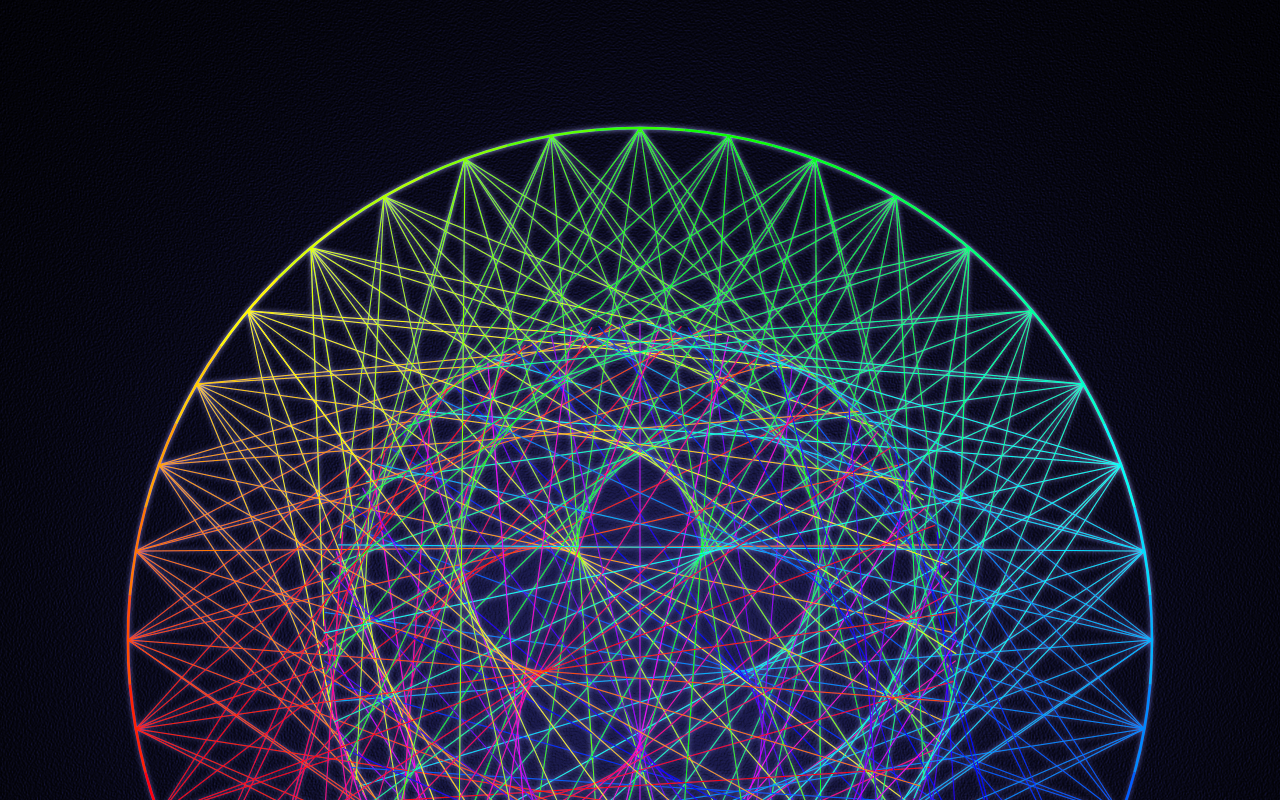
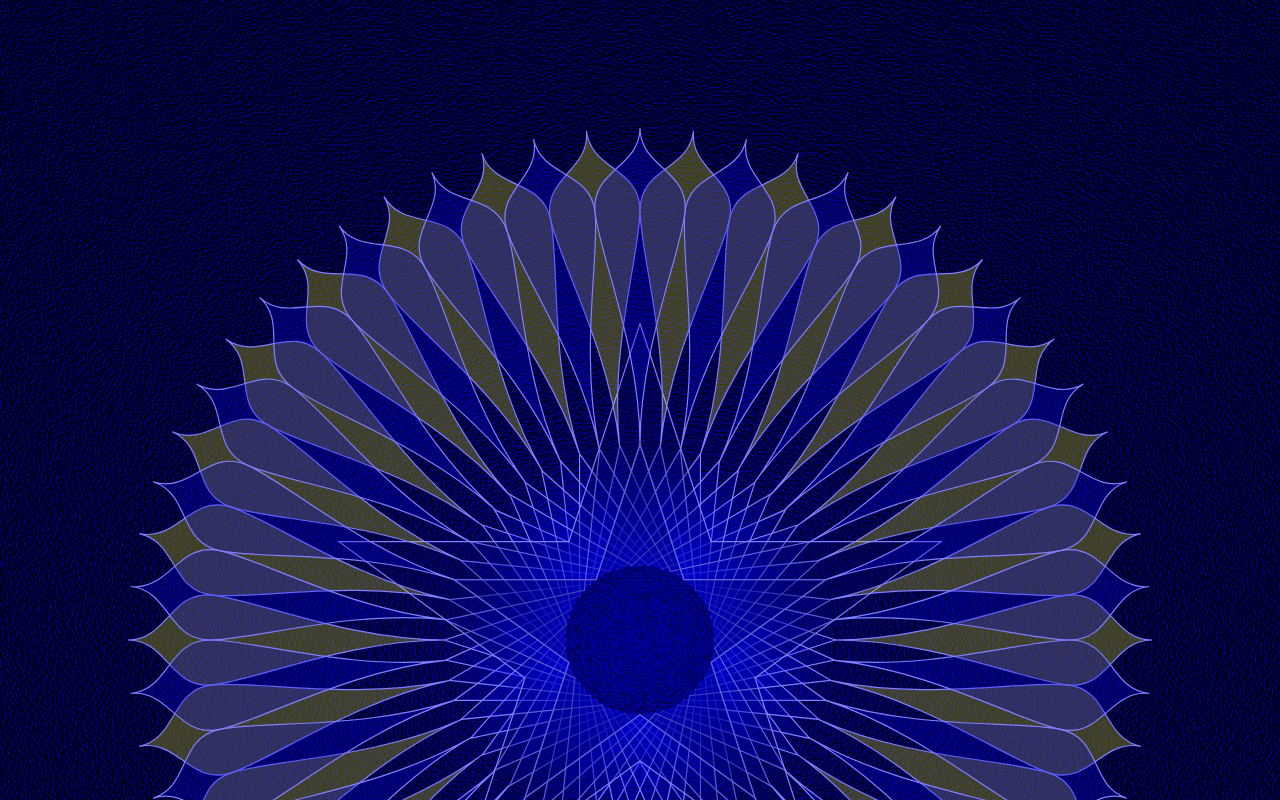
Before and after one commit to dopplerreflect/svg-wallpaper, a React (Vite) app: page / in a window 1280 px wide. Shown: the top 800 px of the page. Built offline with nearby package versions, Linux system fonts and the light colour scheme.

Commit message:
tweek blueprint

```diff
--- a/src/App.tsx
+++ b/src/App.tsx
@@ -1,7 +1,7 @@
 import React from 'react';
 import ReactDOMServer from 'react-dom/server';
 import './App.css';
-import App from './wallpapers/Orbits';
+import App from './wallpapers/Blueprint';
 
 console.log(ReactDOMServer.renderToString(<App />));
 export default App;
--- a/src/wallpapers/Blueprint.tsx
+++ b/src/wallpapers/Blueprint.tsx
@@ -32,15 +32,16 @@ export default function Blueprint() {
         <filter id="blueprintPaper">
           <feTurbulence
             type="fractalNoise"
-            baseFrequency={PHIm1 ** 8}
+            baseFrequency={PHIm1}
             stitchTiles="stitch"
           />
           <feSpecularLighting
-            specularExponent="10"
+            specularConstant={PHI}
+            specularExponent={PHI ** 3}
             lightingColor={`hsl(${240}, 100%, 33%)`}
-            surfaceScale={5}
+            surfaceScale={PHI}
           >
-            <fePointLight x={cx} y={cy} z={cy} />
+            <fePointLight x={cx} y={cy} z={cy / 5} />
           </feSpecularLighting>
         </filter>
         <path
@@ -75,6 +76,7 @@ export default function Blueprint() {
         filter="url(#blueprintPaper)"
       />
       {[...Array(12).keys()].map(k => (
+        <g id={`star-group-${k}`} key={k}>
           <Star
             key={k}
             cx={cx}
@@ -85,8 +87,6 @@ export default function Blueprint() {
             fillOpacity={1 / 6}
             mask="url(#centerCircleMask)"
           />
-      ))}
-      {[...Array(12).keys()].map(k => (
           <Star
             key={k}
             cx={cx}
@@ -96,25 +96,20 @@ export default function Blueprint() {
             fill="none"
             stroke={strokeColor}
           />
+        </g>
       ))}
+      {[gr[2], gr[1]].map(r => (
         <Star
           cx={cx}
           cy={cy}
-        r={gr[1]}
+          r={r}
           rotate={-90}
-        fill={`hsl(${240}, 100%, 00%)`}
+          fill={`hsl(${240}, 100%, 20%)`}
           fillOpacity={0.25}
           stroke={strokeColor}
+          mask="url(#centerCircleMask)"
         />
-      <Star
-        cx={cx}
-        cy={cy}
-        r={gr[2]}
-        rotate={-90}
-        fill={`hsl(${240}, 100%, 0%)`}
-        fillOpacity={0.25}
-        stroke={strokeColor}
-      />
+      ))}
 
       {angles.map(
         (a, i) =>
@@ -123,7 +118,7 @@ export default function Blueprint() {
               key={i}
               xlinkHref="#petal"
               transform={`rotate(${a}, ${cx}, ${cy})`}
-              fill={`hsl(${60}, 100%, 25%)`}
+              fill={`hsl(${60}, 100%, 50%)`}
               fillOpacity={0.25}
             />
           )
@@ -135,8 +130,8 @@ export default function Blueprint() {
               key={i}
               xlinkHref="#petal"
               transform={`rotate(${a}, ${cx}, ${cy})`}
-              fill={`hsl(${240}, 100%, 25%)`}
-              fillOpacity={0.5}
+              fill={`hsl(${240}, 100%, 50%)`}
+              fillOpacity={0.25}
             />
           )
       )}
```
Lines whose indentation alone changed are shown as unchanged.
